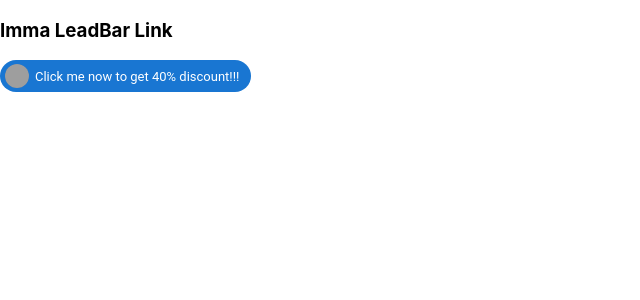
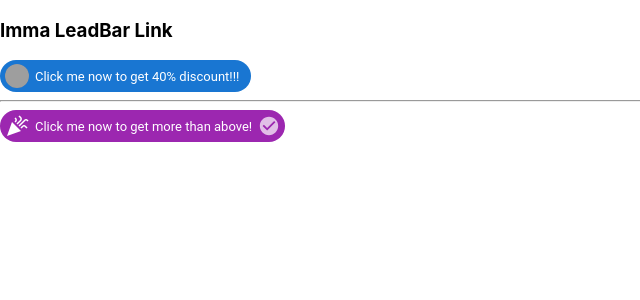
Before and after one commit to ndkv9/lb-link, a React (Create React App) app: page / in a window 1280 px wide. Shown: the top 300 px of the page, without its empty margins (0-640 px from the left). Built offline with nearby package versions, Linux system fonts and the light colour scheme; grey boxes are pictures that could not be loaded.

Commit message:
Add chip with icon and button

```diff
--- a/package.json
+++ b/package.json
@@ -5,6 +5,7 @@
   "dependencies": {
     "@emotion/react": "^11.7.1",
     "@emotion/styled": "^11.6.0",
+    "@mui/icons-material": "^5.3.1",
     "@mui/material": "^5.3.1",
     "@testing-library/jest-dom": "^5.16.1",
     "@testing-library/react": "^12.1.2",
--- a/src/components/LeadBarLink.js
+++ b/src/components/LeadBarLink.js
@@ -2,9 +2,12 @@ import React from 'react';
 import Chip from '@mui/material/Chip';
 import Stack from '@mui/material/Stack';
 import Avatar from '@mui/material/Avatar';
+import CelebrationIcon from '@mui/icons-material/Celebration';
+import CheckCircleIcon from '@mui/icons-material/CheckCircle';
 
 function LeadBarLink() {
   return (
+    <div>
     <a  href="https://www.serviceform.com/" style={{textDecoration: "none"}}>
       <Stack direction="row" spacing={1}>
         <Chip
@@ -15,7 +18,20 @@ function LeadBarLink() {
         />
       </Stack>
     </a>
-
+      <hr/>
+      <a  href="https://www.serviceform.com/" style={{textDecoration: "none"}}>
+        <Stack direction="row" spacing={1}>
+          <Chip
+            icon={<CelebrationIcon />}
+            label="Click me now to get more than above!"
+            color="secondary"
+            clickable
+            onDelete={() => {console.log('click!')}}
+            deleteIcon={<CheckCircleIcon />}
+          />
+        </Stack>
+      </a>
+    </div>
   )
 }
 
```
Also changed, not shown: 1 other file (tests, documents, lock files or other folders).
